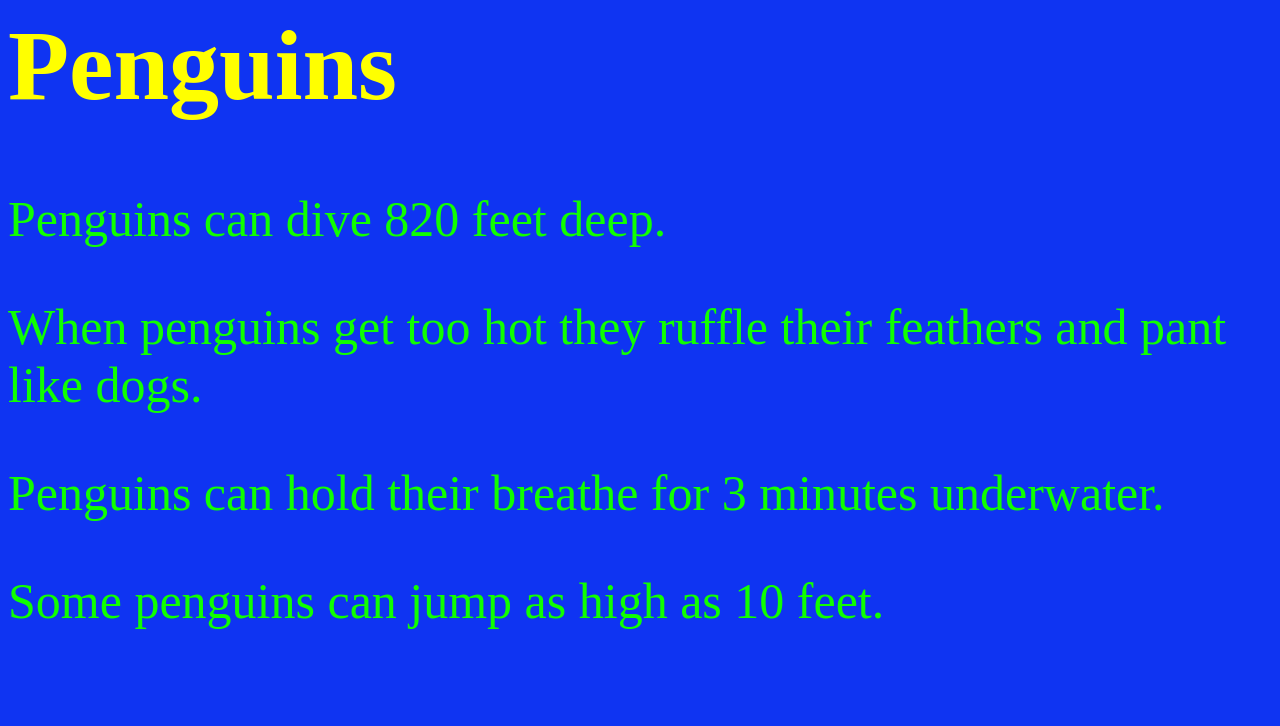
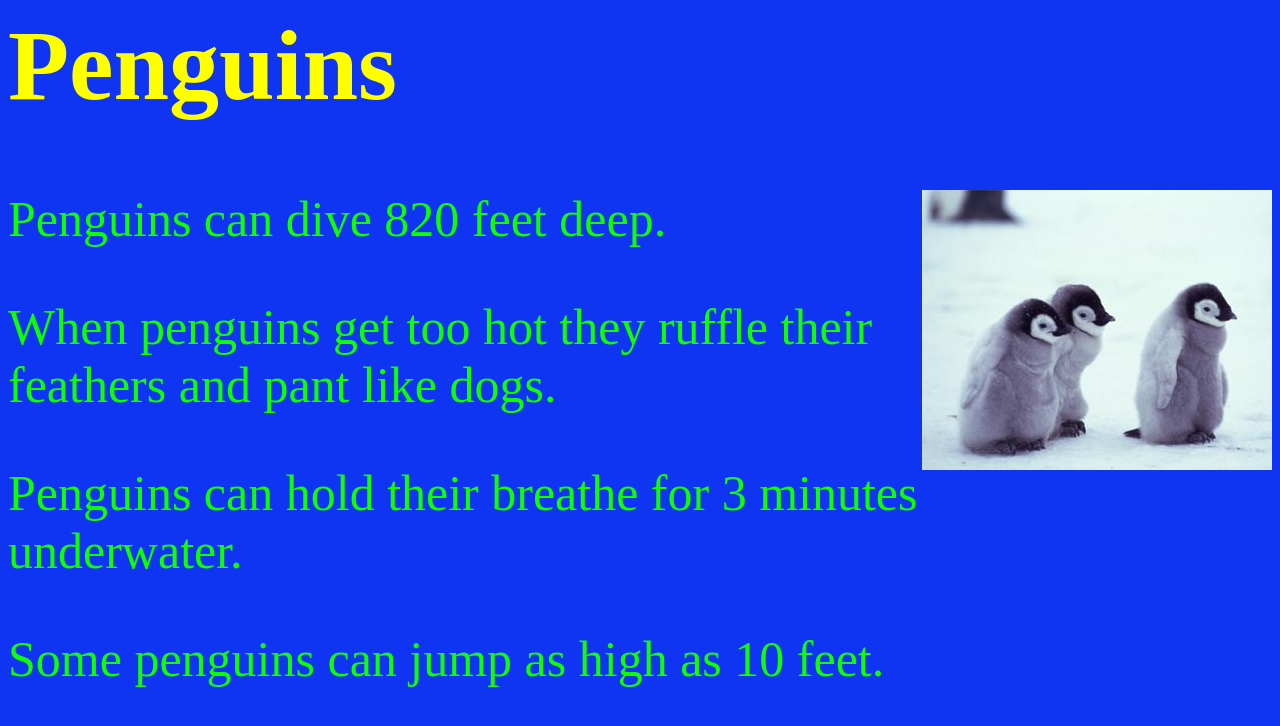
Before and after one commit to moon07/penguins, a plain HTML site: page index.html in a window 1280 px wide. Drawn offline with Linux system fonts and the light colour scheme.

Commit message:
penguin picture. got on to codio

```diff
--- a/index.html
+++ b/index.html
@@ -12,11 +12,15 @@
 				font-size:50px;
 				color:rgb(16, 255, 0);
 			}
+            img {
+                float: right;
+            }
 		</style>
 	</head>
 
 	<body>
 		<h1>Penguins</h1>
+        <img src="penguin.jpg">
 		<p>Penguins can dive 820 feet deep.</p>
 		<p>When penguins get too hot they ruffle their feathers and pant like dogs.</p>
 		<p>Penguins can hold their breathe for 3 minutes underwater.</p>
```
Also changed, not shown: penguin.jpg (added).
